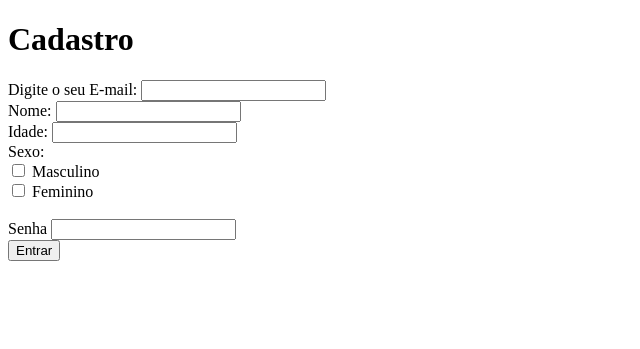
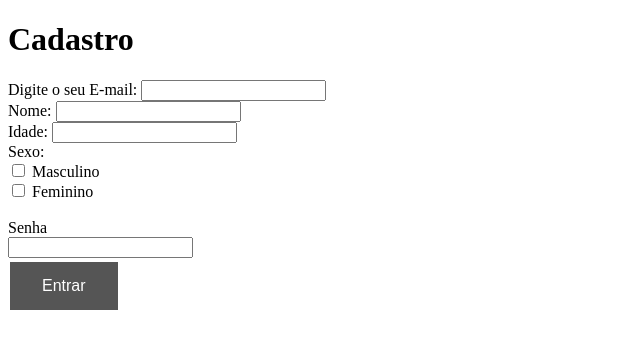
Before and after one commit to guispereiras/lisstodo, a Flask app: page /cadastro in a window 1280 px wide. Shown: the top 349 px of the page, without its empty margins (0-640 px from the left). Run offline with Flask 3, Linux system fonts and the light colour scheme.

Commit message:
CSScomeço

```diff
--- a/main.py
+++ b/main.py
@@ -15,7 +15,7 @@ def homepage():
 
 @app.route("/cadastro")
 def atributos():
-    return render_template("cadastro.html")
+     return render_template("cadastro.html")
 
 # colocar o site no ar
 if __name__ == "__main__":
--- a/templates/cadastro.html
+++ b/templates/cadastro.html
@@ -3,21 +3,41 @@
 <head>
     <meta charset="UTF-8">
     <meta name="viewport" content="width=device-width, initial-scale=1.0">
-    <title>cadastro</title>
+    <style>
+        .button {
+          background-color: #555555;
+          border: none;
+          color: white;
+          padding: 15px 32px;
+          text-align: center;
+          text-decoration: none;
+          display: inline-block;
+          font-size: 16px;
+          margin: 4px 2px;
+          cursor: pointer;
+        }
+        </style>
+    <title>Cadastro</title>
 </head>
 <body>
     <h1>Cadastro</h1>
+        <form>
             <label for="email">Digite o seu E-mail:</label>
             <input type="email" id="email" name="email" required>
             <br>
+        </form>
 
+        <form>
             <label for="nome">Nome:</label>
             <input type="nome" id="nome" name="nome" required>
             <br>
+        </form>
 
+        <form>
             <label for="idade">Idade:</label>
             <input type="idade" id="idade" name="idade" required>
             <br>
+        </form>
 
         <label for="sexo">Sexo:</label>
             <form>
@@ -25,9 +45,12 @@
                 <label for="sexo1"> Masculino</label><br>
                 <input type="checkbox" id="sexo2" name="sexo2" value="Feminino">
                 <label for="sexo1"> Feminino</label><br>
+            </form>
         <br>
 
         <label for="senha">Senha</label>
+        <form>
             <input type="senha" id="senha" name="senha" required>
         <br>
-        <input type="submit" value="Entrar">
+        </form>
+        <input type="button" class="button" value="Entrar" required>
--- a/templates/homepage.html
+++ b/templates/homepage.html
@@ -3,6 +3,7 @@
 <head>
     <meta charset="UTF-8">
     <meta name="viewport" content="width=device-width, initial-scale=1.0">
+    <link href="estilos/estilo.css" rel="stylesheet" />
     <title>homepage</title>
 </head>
 <body>
```
Lines whose indentation alone changed are shown as unchanged.
